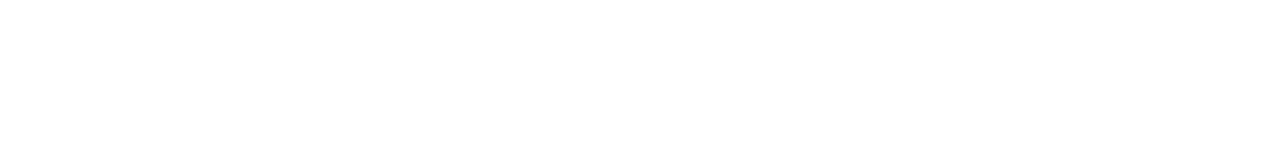
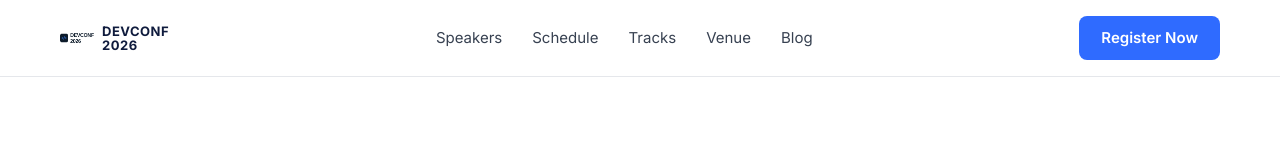
Before and after one commit to arafatshuvo07/devconf2026, a plain HTML site: page index.html in a window 1280 px wide. Drawn offline with Linux system fonts and the light colour scheme.

Commit message:
Add navbar section

```diff
--- a/index.html
+++ b/index.html
@@ -4,14 +4,38 @@
     <meta charset="UTF-8" />
     <meta name="viewport" content="width=device-width, initial-scale=1.0" />
     <title>DevConf 2026</title>
+    <link rel="preconnect" href="https://fonts.googleapis.com" />
+    <link rel="preconnect" href="https://fonts.gstatic.com" crossorigin />
+    <link
+      href="https://fonts.googleapis.com/css2?family=Inter:wght@400;500;600;700;800&display=swap"
+      rel="stylesheet"
+    />
     <link rel="stylesheet" href="./style.css" />
   </head>
   <body>
     <!-- ============ NAVBAR ============ -->
     <header class="navbar">
-      <!-- TODO: Logo (left) — "DEVCONF 2026" -->
-      <!-- TODO: Menu items (center) — Speakers, Schedule, Tracks, Venue, Blog -->
-      <!-- TODO: "Register Now" button (right) -->
+      <div class="container nav-container">
+        <!-- Logo (left) -->
+        <a href="#" class="logo">
+          <img src="./images/logo.png" alt="DevConf 2026 logo" />
+          <span class="logo-text">DEVCONF<br />2026</span>
+        </a>
+
+        <!-- Menu (center) -->
+        <nav>
+          <ul class="nav-menu">
+            <li><a href="#speakers">Speakers</a></li>
+            <li><a href="#schedule">Schedule</a></li>
+            <li><a href="#tracks">Tracks</a></li>
+            <li><a href="#venue">Venue</a></li>
+            <li><a href="#blog">Blog</a></li>
+          </ul>
+        </nav>
+
+        <!-- Register button (right) -->
+        <a href="#" class="btn btn-primary">Register Now</a>
+      </div>
     </header>
 
     <!-- ============ BANNER / HERO ============ -->
--- a/style.css
+++ b/style.css
@@ -5,14 +5,88 @@
   box-sizing: border-box;
 }
 
+/* ===== Colors (reused everywhere) ===== */
+:root {
+  --blue: #2f6bff;
+  --blue-dark: #2559d6;
+  --dark: #0f1b3d;
+  --gray: #6b7280;
+  --line: #e5e7eb;
+}
+
 body {
-  font-family: Arial, Helvetica, sans-serif;
+  font-family: "Inter", Arial, Helvetica, sans-serif;
   line-height: 1.6;
+  color: var(--dark);
+}
+
+/* Centers each section's content and limits its width */
+.container {
+  max-width: 1200px;
+  margin: 0 auto;
+  padding: 0 20px;
+}
+
+/* Reusable button */
+.btn {
+  display: inline-block;
+  text-decoration: none;
+  border-radius: 8px;
+  padding: 10px 22px;
+  font-weight: 600;
+  font-size: 15px;
+}
+.btn-primary {
+  background: var(--blue);
+  color: #fff;
+}
+.btn-primary:hover {
+  background: var(--blue-dark);
 }
 
 /* ===== Write your section styles below ===== */
 
 /* Navbar */
+.navbar {
+  background: #fff;
+  border-bottom: 1px solid var(--line);
+}
+.nav-container {
+  display: flex;
+  align-items: center;
+  justify-content: space-between;
+  padding-top: 16px;
+  padding-bottom: 16px;
+}
+.logo {
+  display: flex;
+  align-items: center;
+  gap: 8px;
+  text-decoration: none;
+  color: var(--dark);
+}
+.logo img {
+  width: 34px;
+}
+.logo-text {
+  font-weight: 700;
+  font-size: 13px;
+  line-height: 1.1;
+  letter-spacing: 0.5px;
+}
+.nav-menu {
+  list-style: none;
+  display: flex;
+  gap: 30px;
+}
+.nav-menu a {
+  text-decoration: none;
+  color: #374151;
+  font-size: 15px;
+}
+.nav-menu a:hover {
+  color: var(--blue);
+}
 
 /* Hero / Banner */
 
```
